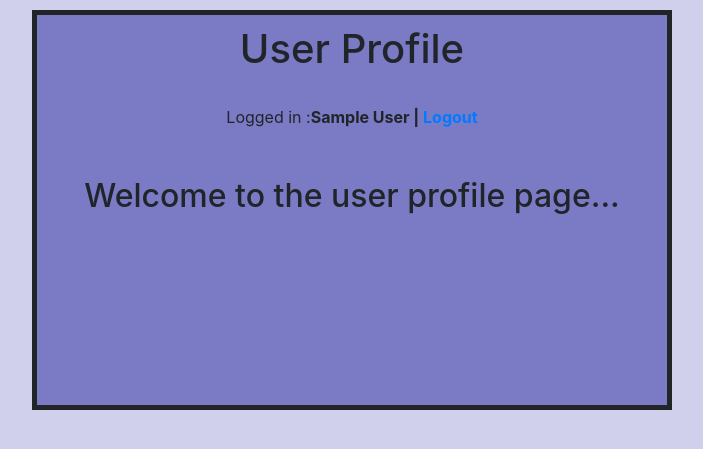
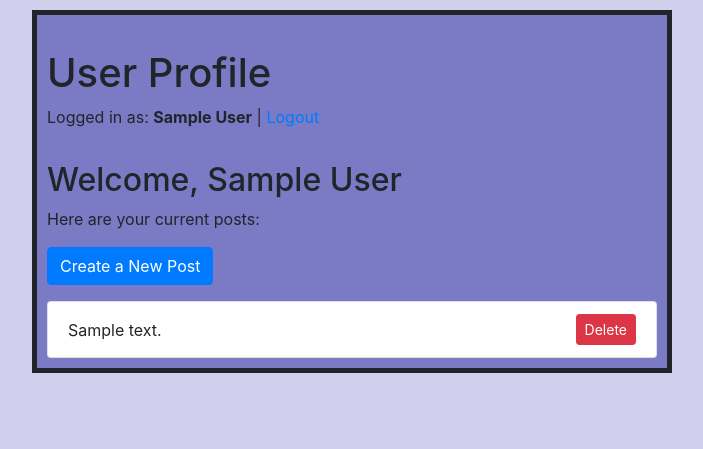
Before and after one commit to Grodelek/RegisterFormPRIR, a Flask app: template templates/user.html in a window 1280 px wide. Shown: the top 449 px of the page, without its empty margins (288-991 px from the left). Run offline with Flask 3, Linux system fonts and the light colour scheme; the visitor is signed in with stand-in values (Sample User, id 1); tables that the repository leaves empty or names only in its code hold one stand-in row (values such as "Sample post"); the template is opened without the code that fills it: most values are stand-ins (such as "Sample title", 1, 10 or a date in 2020); some libraries are stand-ins or nearby versions.

Commit message:
few changes

```diff
--- a/app.py
+++ b/app.py
@@ -1,10 +1,10 @@
-from flask import Flask, render_template, request, redirect, url_for, session
+from flask import Flask, render_template, request, redirect, url_for, session, flash
 from flask_mysqldb import MySQL
 import MySQLdb.cursors
 import re
+from functools import wraps
 
 app = Flask(__name__)
-
 
 app.secret_key = 'ahpoiju'
 app.config['MYSQL_USER'] = 'root'  # Nazwa użytkownika MySQL
@@ -16,10 +16,33 @@
 mysql = MySQL(app)
 
 
+# Wrapper do autoryzacji użytkowników
+def login_required(f):
+    @wraps(f)
+    def decorated_function(*args, **kwargs):
+        if 'loggedin' not in session:
+            flash("You need to log in to access this page.", "danger")
+            return redirect(url_for('login'))
+        return f(*args, **kwargs)
+
+    return decorated_function
+
+
+def admin_required(f):
+    @wraps(f)
+    def decorated_function(*args, **kwargs):
+        if session.get('email') != 'admin@system.com':
+            flash("You are not authorized to access this page.", "danger")
+            return redirect(url_for('login'))
+        return f(*args, **kwargs)
+
+    return decorated_function
+
+
 @app.route('/')
 @app.route('/login', methods=['GET', 'POST'])
 def login():
-    mesage = ''
+    message = ''
     if request.method == 'POST':
         if 'email' in request.form and 'password' in request.form:
             email = request.form['email']
@@ -34,59 +57,128 @@
                 session['userid'] = user['userid']
                 session['name'] = user['name']
                 session['email'] = user['email']
-                mesage = 'Logged in successfully!'
+                flash("Logged in successfully!", "success")
+
                 if email == 'admin@system.com':
                     return redirect(url_for('admin'))
 
-                return render_template('user.html', mesage=mesage)
+                return redirect(url_for('user'))
 
             else:
-                mesage = 'Please enter correct email/password!'
-                return render_template('login.html', mesage=mesage)
-    else:
-        mesage = 'Please use POST method with email and password!'
-
-    # Upewnij się, że funkcja zawsze zwraca odpowiedź
-    return render_template('login.html', mesage=mesage)
+                message = 'Incorrect email or password'
+    return render_template('login.html', message=message)
 
 
-@app.route('/admin', methods=['GET'])
-def admin():
-    return render_template('admin.html')
+@app.route('/user')
+@login_required
+def user():
+    cursor = mysql.connection.cursor(MySQLdb.cursors.DictCursor)
+    cursor.execute("SELECT * FROM post WHERE user_id = %s", (session['userid'],))
+    posts = cursor.fetchall()
+    return render_template('user.html', posts=posts)
 
 
 @app.route('/logout')
+@login_required
 def logout():
     session.pop('loggedin', None)
     session.pop('userid', None)
+    session.pop('name', None)
     session.pop('email', None)
+    flash("Logged out successfully.", "success")
     return redirect(url_for('login'))
 
 
 @app.route('/register', methods=['GET', 'POST'])
 def register():
-    mesage = ''
-    if request.method == 'POST' and 'name' in request.form and 'password' in request.form and 'email' in request.form:
-        userName = request.form['name']
+    message = ''
+    if request.method == 'POST':
+        name = request.form['name']
+        email = request.form['email']
         password = request.form['password']
-        email = request.form['email']
+
         cursor = mysql.connection.cursor(MySQLdb.cursors.DictCursor)
-        cursor.execute('SELECT * FROM user WHERE email = % s', (email,))
+        cursor.execute("SELECT * FROM user WHERE email = %s", (email,))
         account = cursor.fetchone()
+
         if account:
-            mesage = 'Account already exists !'
+            message = 'Account already exists!'
         elif not re.match(r'[^@]+@[^@]+\.[^@]+', email):
-            mesage = 'Invalid email address !'
-        elif not userName or not password or not email:
-            mesage = 'Please fill out the form !'
+            message = 'Invalid email address!'
+        elif not name or not password or not email:
+            message = 'Please fill out all fields!'
         else:
-            cursor.execute('INSERT INTO user VALUES (NULL, % s, % s, % s)', (userName, email, password,))
+            cursor.execute("INSERT INTO user (name, email, password) VALUES (%s, %s, %s)", (name, email, password))
             mysql.connection.commit()
-            mesage = 'You have successfully registered !'
-    elif request.method == 'POST':
-        mesage = 'Please fill out the form !'
-    return render_template('register.html', mesage=mesage)
+            flash("Successfully registered.", "success")
+            return redirect(url_for('login'))
+
+    return render_template('register.html', message=message)
+
+
+@app.route('/admin', methods=['GET', 'POST'])
+@admin_required
+def admin():
+    cursor = mysql.connection.cursor(MySQLdb.cursors.DictCursor)
+
+    if request.method == 'POST':
+        user_id = request.form.get('user_id')
+        if user_id:
+            cursor.execute("DELETE FROM user WHERE userid = %s", (user_id,))
+            mysql.connection.commit()
+            flash("User deleted successfully.", "success")
+
+    cursor.execute("""
+        SELECT post.id, post.content, user.name as user_name
+        FROM post
+        JOIN user ON post.user_id = user.userid
+    """)
+    posts = cursor.fetchall()
+
+    return render_template('admin.html', posts=posts)
+
+
+@app.route('/post', methods=['GET', 'POST'])
+@login_required
+def create_post():
+    if request.method == 'POST':
+        content = request.form.get("content")
+        if content:
+            cursor = mysql.connection.cursor(MySQLdb.cursors.DictCursor)
+            cursor.execute("INSERT INTO post (content, user_id) VALUES (%s, %s)", (content, session['userid']))
+            mysql.connection.commit()
+            flash("Post created successfully.", "success")
+            return redirect(url_for('user'))
+
+    return render_template('create_post.html')
+
+
+@app.route('/post/delete/<int:post_id>', methods=['GET'])
+@login_required
+def delete_post(post_id):
+    cursor = mysql.connection.cursor(MySQLdb.cursors.DictCursor)
+    cursor.execute("SELECT * FROM post WHERE id = %s", (post_id,))
+    post = cursor.fetchone()
+
+    if not post:
+        flash("Post not found.", "danger")
+        return redirect(url_for('user'))
+
+
+    if session.get('email') != 'admin@system.com' and post['user_id'] != session['userid']:
+        flash("You are not authorized to delete this post.", "danger")
+        return redirect(url_for('user'))
+
+    # Usuń post
+    cursor.execute("DELETE FROM post WHERE id = %s", (post_id,))
+    mysql.connection.commit()
+
+    flash("Post deleted successfully.", "success")
+    if session.get('email') == 'admin@system.com':
+        return redirect(url_for('admin'))
+    else:
+        return redirect(url_for('user'))
 
 
 if __name__ == "__main__":
-    app.run()
+    app.run(debug=True)
--- a/templates/user.html
+++ b/templates/user.html
@@ -1,27 +1,52 @@
-<html>
+<!DOCTYPE html>
+<html lang="en">
 <head>
     <meta charset="utf-8">
     <meta name="viewport" content="width=device-width, initial-scale=1">
     <title>User Account</title>
     <link rel="stylesheet" href="https://cdn.jsdelivr.net/npm/bootstrap@4.6.1/dist/css/bootstrap.min.css">
     <link rel="stylesheet" href="/static/styles.css">
-
 </head>
 <body>
 <div class="container">
-	<div class="row">
+    <div class="row mt-4">
+        <div class="col">
             <h1>User Profile</h1>
-	</div>
-	<br>
-	<div class="row">
-		Logged in : <strong>{{session.name}} | <a href="{{ url_for('logout') }}"> Logout</a>
-    </strong>
-	</div>
-	<br><br>
-	<div class="row">
-
-		<h2>Welcome to the user profile page...</h2>
+            <p>
+                Logged in as: <strong>{{ session.name }}</strong>
+                | <a href="{{ url_for('logout') }}">Logout</a>
+            </p>
         </div>
     </div>
+
+    <div class="row mt-3">
+        <div class="col">
+            <h2>Welcome, {{ session.name }}</h2>
+            <p>Here are your current posts:</p>
+            <a href="{{ url_for('create_post') }}" class="btn btn-primary">Create a New Post</a>
+        </div>
+    </div>
+
+    <div class="row mt-3">
+        <div class="col">
+            {% if posts %}
+                <ul class="list-group">
+                    {% for post in posts %}
+                        <li class="list-group-item d-flex justify-content-between align-items-center">
+                            {{ post.content }}
+                            <a href="{{ url_for('delete_post', post_id=post.id) }}" class="btn btn-danger btn-sm">Delete</a>
+                        </li>
+                    {% endfor %}
+                </ul>
+            {% else %}
+                <p>No posts found. Create one!</p>
+            {% endif %}
+        </div>
+    </div>
+</div>
+
+<!-- Skrypty Bootstrap -->
+<script src="https://code.jquery.com/jquery-3.6.0.min.js"></script>
+<script src="https://cdn.jsdelivr.net/npm/bootstrap@4.6.1/dist/js/bootstrap.bundle.min.js"></script>
 </body>
 </html>
```
Also changed, not shown: templates/admin.html (+35 -10 lines), templates/create_post.html (added, +32 -0 lines). Lines whose indentation alone changed are shown as unchanged.
